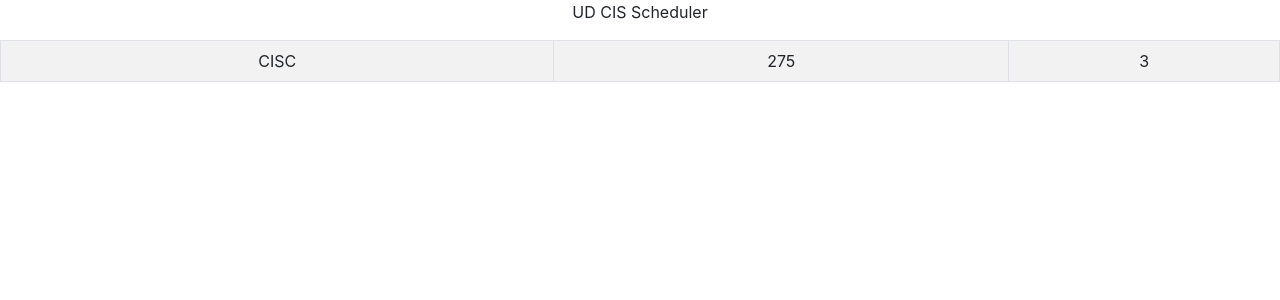
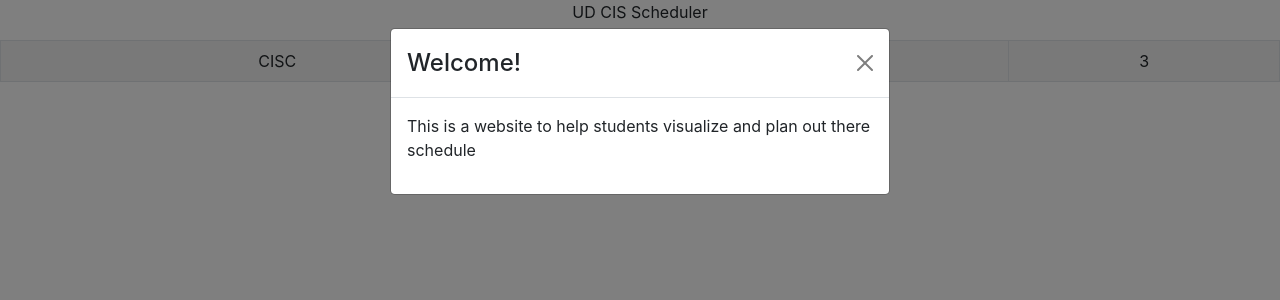
Before and after one commit to UD-CISC275-F21/ud-cis-scheduler-team-15, a React (Create React App) app: page / in a window 1280 px wide. Shown: the top 300 px of the page. Built offline with nearby package versions, Linux system fonts and the light colour scheme.

Commit message:
added welcome modal

```diff
--- a/src/App.tsx
+++ b/src/App.tsx
@@ -5,15 +5,18 @@ import { CourseViewer } from "./components/CourseViewer";
 // import { SemesterViewer } from "./components/SemesterViewer";
 import { Course } from "./interfaces/course";
 // import { Semester } from "./interfaces/semester";
+import {Welcome} from "./components/Welcome";
 
 function App(): JSX.Element {
     // const [semester] = useState<Semester>(COURSES[0] as Semester);
     const [course] = useState<Course>(COURSES[0].courses[0]);
+    const [visible, setVisible] = useState<boolean>(true);
 
     return (
         <div className="App">
             <p>UD CIS Scheduler</p>
             <CourseViewer course={course}></CourseViewer>
+            <Welcome visible = {visible} setVisible = {setVisible}></Welcome>
         </div>
     );
 }
--- /dev/null
+++ b/src/components/Welcome.tsx
@@ -0,0 +1,17 @@
+import React, { useState } from "react";
+import {Modal, Button} from "react-bootstrap";
+export function Welcome({visible, setVisible}: {visible: boolean, setVisible: (b: boolean) => void}): JSX.Element {
+    const hide = () => setVisible(false);
+
+    return (
+        <Modal show={visible} onHide = {hide}>
+            <Modal.Header closeButton>
+                <Modal.Title>Welcome!</Modal.Title>
+            </Modal.Header>
+
+            <Modal.Body>
+                <p>This is a website to help students visualize and plan out there schedule </p>
+            </Modal.Body>
+        </Modal>
+    );
+}
```
